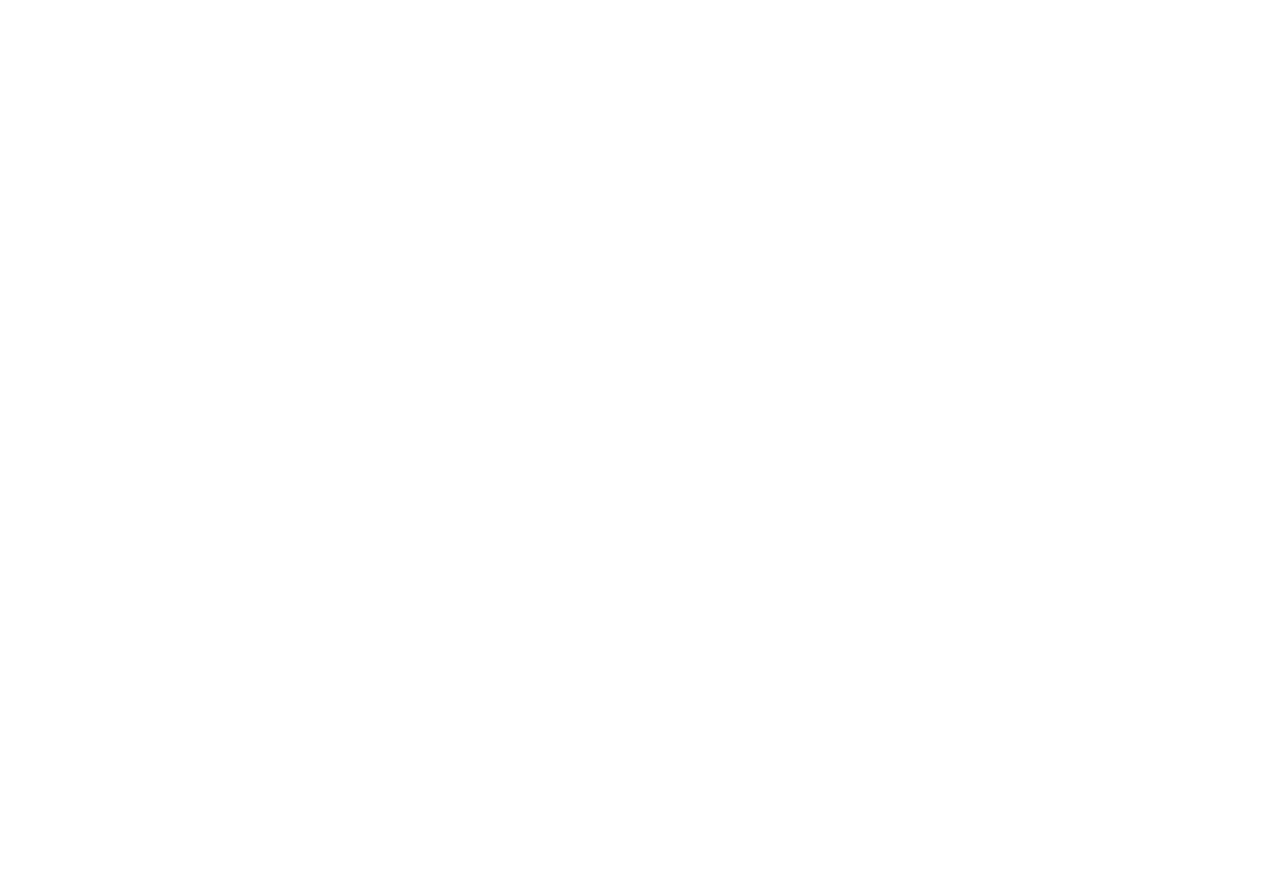
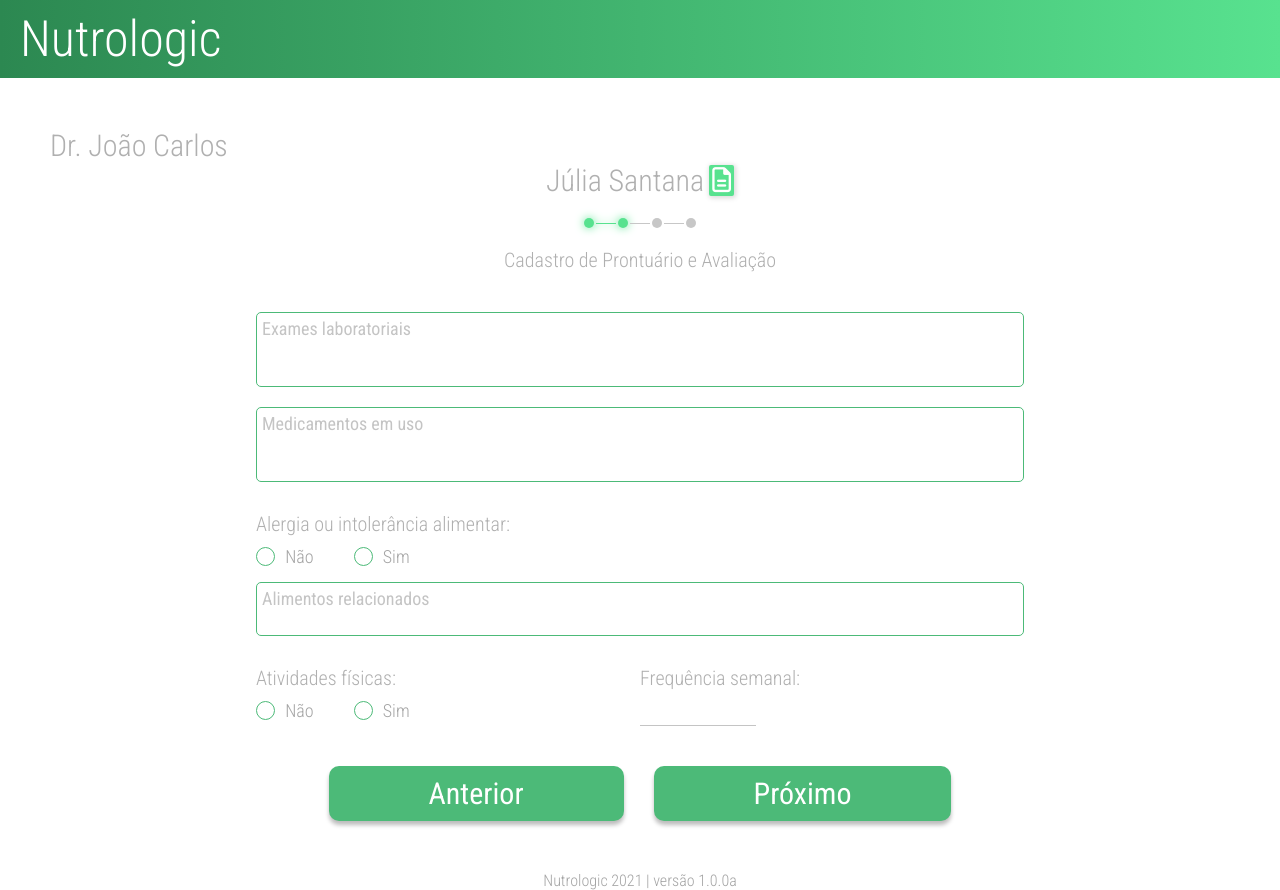
Before and after one commit to akelesis/nutrologic-frontend, a Vue app: page /nutritionist/evaluation/medicalRecords02 in a window 1280 px wide. Before the commit the page ends 800 px from the top, so only its background shows below. Built offline with nearby package versions, Linux system fonts and the light colour scheme.

Commit message:
feat: create medical record view 02

```diff
--- a/src/router/index.js
+++ b/src/router/index.js
@@ -84,6 +84,11 @@
     path: '/nutritionist/evaluation/medicalRecords01',
     name: 'medicalRecords01',
     component: () => import('../views/NutritionistEvaluation/MedicalRecords01.vue')
+  },
+  {
+    path: '/nutritionist/evaluation/medicalRecords02',
+    name: 'medicalRecords02',
+    component: () => import('../views/NutritionistEvaluation/MedicalRecords02.vue')
   }
 ]
 
--- /dev/null
+++ b/src/views/NutritionistEvaluation/MedicalRecords02.vue
@@ -0,0 +1,218 @@
+<template>
+  <div class="MedicalRecords">
+    <Header headerStyle="NutritionistHeader"/>
+    <main class="medical-records-main">
+      <div class="nutritionist-name-container">
+        <p>{{user.name}}</p>
+      </div>
+      <div class="medical-records-container">
+        <div class="patient-name-file-container">
+          <span>Júlia Santana</span>
+          <i class="far fa-file-alt" />
+        </div>
+        <evaluation-breadcrumbs step="2"/>
+        <p id="medical-records-title">Cadastro de Prontuário e Avaliação</p>
+        <div class="medical-records-content-container">
+          <default-text-area rows="3" placeholder="Exames laboratoriais"/>
+          <default-text-area rows="3" placeholder="Medicamentos em uso"/>
+          <div class="medical-records-allergies">
+            <p>Alergia ou intolerância alimentar:</p>
+            <div class="allergies-radius-input">
+              <nutritionist-radius value="Não" id="allergies-no" name="allergies"/>
+              <nutritionist-radius value="Sim" id="allergies-yes" name="allergies"/>
+            </div>
+            <default-text-area rows="2" placeholder="Alimentos relacionados"/>
+          </div>
+          <div class="medical-records-exercises">
+            <div class="exercises-input-container">
+              <p>Atividades físicas:</p>
+              <div class="exercises-radius-input">
+                <nutritionist-radius value="Não" id="exercises-no" name="exercises"/>
+                <nutritionist-radius value="Sim" id="exercises-yes" name="exercises"/>
+              </div>
+            </div>
+            <div class="exercises-input-container">
+              <p>Frequência semanal:</p>
+              <div class="exercises-text-input">
+                <default-input inputType="text" placeholder=""/>
+              </div>
+            </div>
+          </div>
+        </div>
+      </div>
+      <div class="nav-buttons-container">
+        <green-button label="Anterior"/>
+        <green-button label="Próximo"/>
+      </div>
+    </main>
+    <MainFooter />
+  </div>
+</template>
+
+<script>
+import Header from '../../components/Header.vue'
+import MainFooter from '../../components/MainFooter.vue'
+import GreenButton from '../../components/GreenButton.vue'
+import DefaultTextArea from '../../components/DefaultTextArea.vue'
+import EvaluationBreadcrumbs from '../../components/EvaluationBreadcrumbs.vue'
+import NutritionistRadius from '../../components/NutritionistRadius.vue'
+import DefaultInput from '../../components/DefaultInput.vue'
+
+export default {
+  components: {
+    Header,
+    MainFooter,
+    GreenButton,
+    DefaultTextArea,
+    EvaluationBreadcrumbs,
+    NutritionistRadius,
+    DefaultInput
+  },
+  data () {
+    return {
+      user: {
+        name: 'Dr. João Carlos'
+      }
+    }
+  }
+}
+</script>
+
+<style>
+.MedicalRecords {
+  display: flex;
+  flex-direction: column;
+  justify-content: space-between;
+  height: 100vh;
+  font-family: 'Roboto Condensed', sans-serif;
+  font-weight: 300;
+  color: #B0B0B0;
+}
+
+.medical-records-main {
+  display: flex;
+  flex-direction: column;
+  justify-content: space-between;
+  align-items: center;
+  height: 100%;
+  margin-top: 50px;
+}
+
+.nutritionist-name-container{
+  display: flex;
+  justify-content: flex-start;
+  width: 100vw;
+  padding-left: 50px;
+}
+
+.nutritionist-name-container p{
+  font-size: 30px;
+  color: #B0B0B0;
+}
+
+.medical-records-container {
+  display: flex;
+  flex-direction: column;
+  min-width: 60vw;
+  height: 100%;
+}
+
+.patient-name-file-container {
+  display: flex;
+  justify-content: center;
+  align-items: center;
+}
+
+.patient-name-file-container span {
+  font-size: 30px;
+  margin-right: 5px;
+}
+
+.patient-name-file-container i {
+  color: #fff;
+  background-color: #58E28F;
+  border: 3px solid #58E28F;
+  border-radius: 2px;
+  box-shadow: 1px 1px 5px 1px #DADADA;
+  align-self: center;
+  font-size: 25px;
+}
+
+.patient-name-file-container i:hover {
+  cursor: pointer;
+  filter: brightness(95%);
+}
+
+#medical-records-title {
+  font-size: 20px;
+  margin-bottom: 30px;
+}
+
+.medical-records-content-container {
+  display: flex;
+  flex: 1;
+  flex-direction: column;
+  justify-content: space-evenly;
+  align-items: flex-start;
+}
+
+.medical-records-allergies {
+  display: flex;
+  flex-direction: column;
+  align-items: flex-start;
+  margin-top: 20px;
+  width: 100%;
+}
+
+.medical-records-allergies p {
+  font-size: 20px;
+  margin-bottom: 5px;
+}
+
+.allergies-radius-input {
+  display: flex;
+  justify-content: space-between;
+  gap: 40px;
+}
+
+.medical-records-exercises {
+  display: flex;
+  justify-content: flex-start;
+  align-items: center;
+  margin-top: 20px;
+  width: 100%;
+}
+
+.exercises-input-container {
+  display: flex;
+  flex-direction: column;
+  justify-content: space-between;
+  align-items: flex-start;
+  height: 100%;
+  width: 50%;
+}
+
+.exercises-input-container p {
+  font-size: 20px;
+  margin-bottom: 5px;
+}
+
+.exercises-radius-input {
+  display: flex;
+  justify-content: space-between;
+  gap: 40px;
+}
+
+.exercises-text-input input {
+  display: flex;
+  justify-content: flex-start;
+  width: 50%;
+}
+
+.nav-buttons-container {
+  display: flex;
+  justify-content: space-between;
+  gap: 30px;
+  margin-top: 40px;
+}
+</style>
```
